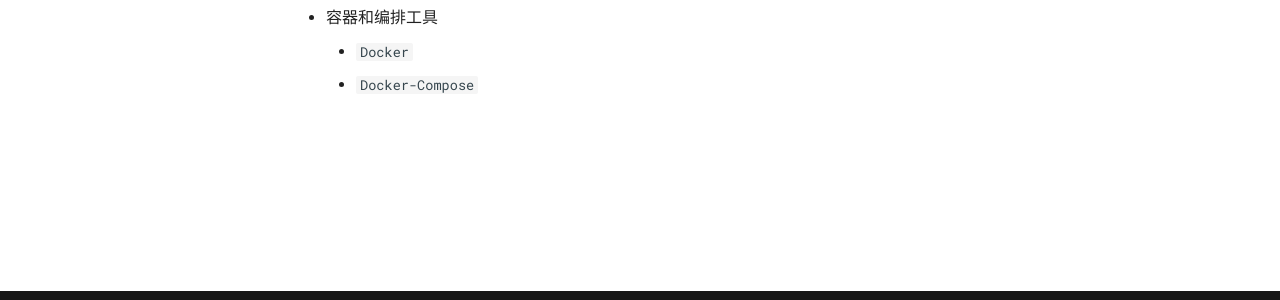
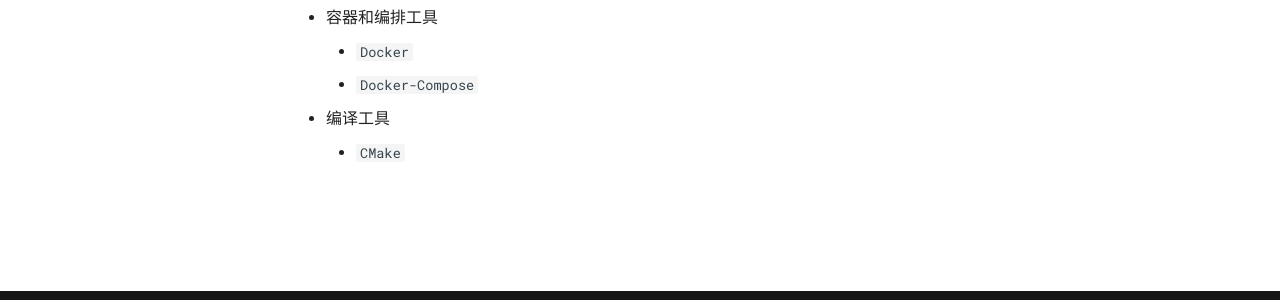
Before and after one commit to ZJDoc/Deploy, an MkDocs documentation site: the page built from docs/index.md, in a window 1280 px wide. Shown: the part 544-844 px from the top of the page. Built offline with MkDocs 1.6.1 and Material for MkDocs 9.7.7, drawn with Linux system fonts in a browser that asks for light colours; comment, search, counter and statistics services are not loaded.

Commit message:
docs(index.md): update

```diff
--- a/docs/index.md
+++ b/docs/index.md
@@ -14,3 +14,5 @@
 * 容器和编排工具
     * `Docker`
     * `Docker-Compose`
+* 编译工具
+    * `CMake`
```
